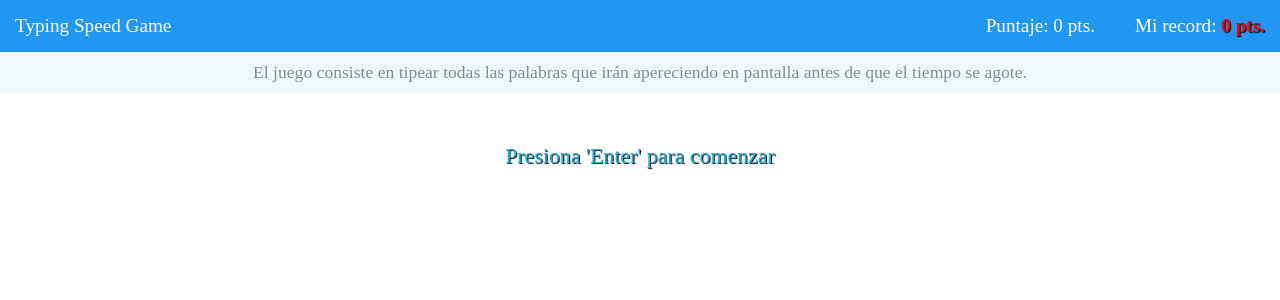
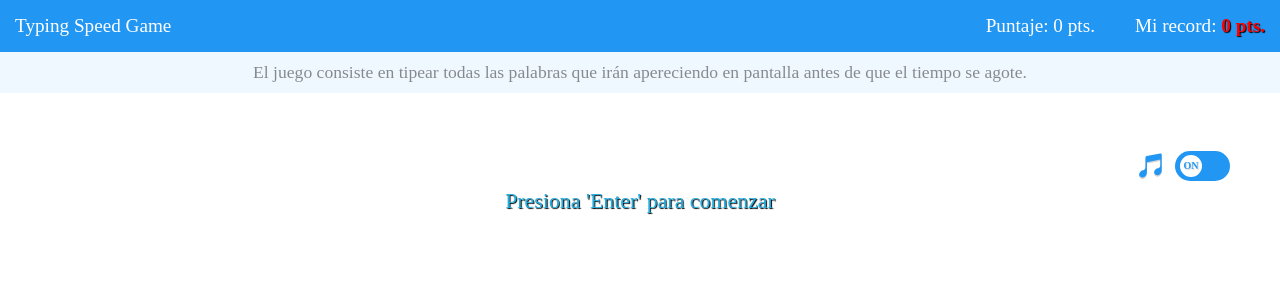
Before and after one commit to facudam/typing-speed-game, a React (Vite) app: page / in a window 1280 px wide. Both pictures are taken after a click on the button "JUGAR". Shown: the top 300 px of the page. Built offline with nearby package versions, Linux system fonts and the light colour scheme.

Commit message:
styling music button on off

```diff
--- a/src/components/Juego.jsx
+++ b/src/components/Juego.jsx
@@ -5,6 +5,7 @@ import { CuentaRegresiva } from '../Modales/CuentaRegresiva';
 import '../styles/Juego.css';
 import { PalabraEnJuego } from './PalabraEnJuego';
 import sandCastle from '../sonidos/sandCastle.mp3'
+import musicImage from '../images/music.svg'
 
 
 
@@ -46,7 +47,11 @@ export const Juego = () => {
 
             <div className='en-juego'>
 
-
+                <div className='muted-btn-container'>
+                    <img src={ musicImage } alt='Music logo' />
+                    <input type='checkbox' id='muted-btn' />
+                    <label for='muted-btn' className='muted-switch'></label>
+                </div>
 
                 {
                     (!juegoActivado)
--- a/src/styles/Juego.css
+++ b/src/styles/Juego.css
@@ -100,3 +100,65 @@
         transform: scale(0.9);
     }
 }
+
+
+/* ++++ muted boton styles ++++++ */
+
+.muted-btn-container {
+    display: flex;
+    width: 100%;
+    max-width: var(--web-max-width);
+    margin: auto;
+    justify-content: end;
+    align-items: center;
+
+}
+
+.muted-btn-container img {
+    width: 45px;
+}
+
+#muted-btn {
+    display: none;
+}
+
+#muted-btn:checked ~ .muted-switch {
+    background-color: rgb(46, 45, 45);
+}
+
+#muted-btn:checked ~ .muted-switch::after {
+    left: 28px;
+    content: "OFF";
+    color: #000;
+}
+
+.muted-switch {
+    display: inline-block;
+    width: 55px;
+    height: 30px;
+    background-color: var(--azul);
+    border-radius: 100px;
+    position: relative;
+    cursor: pointer;
+
+}
+
+.muted-switch::after {
+    position: absolute;
+    display: flex;
+    content: "ON";
+    width: 22px;
+    height: 22px;
+    background-color: white;
+    border-radius: 50%;
+    top: 4px;
+    left: 5px;
+    transition: .3s;
+    text-align: center;
+    font-size: 10px;
+    font-weight: bold;
+    justify-content: center;
+    align-items: center;
+    color: var(--azul);
+    text-shadow: 1px 1px 1px rgb(211, 210, 210);
+}
```
Also changed, not shown: src/images/music.svg (added).
